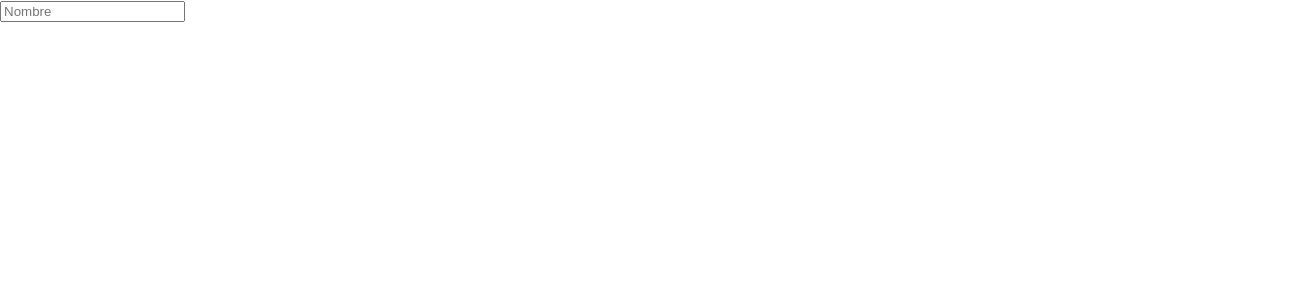
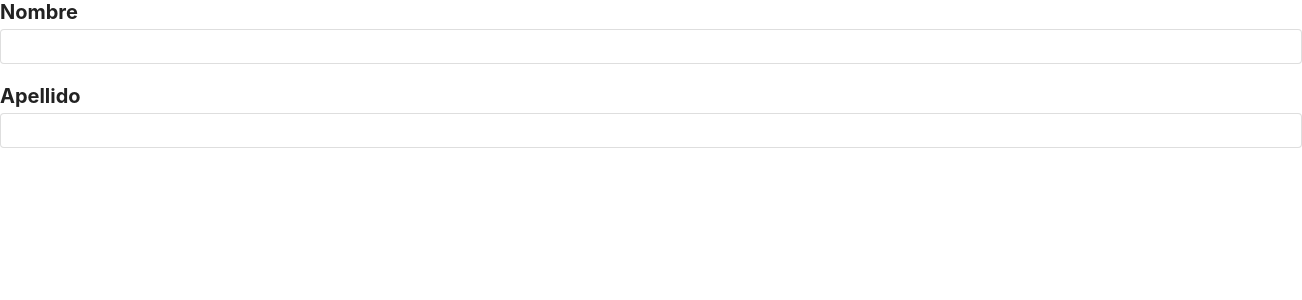
Before and after one commit to adrian1426/ReactJS_GestorUsuarios, a React (Create React App) app: page / in a window 1280 px wide. Shown: the top 300 px of the page, 1302 px wide, since content can reach past the window. Built offline with nearby package versions, Linux system fonts and the light colour scheme.

Commit message:
Componente Input js y css

```diff
--- a/src/App.js
+++ b/src/App.js
@@ -1,7 +1,9 @@
+import Input from "./components/Input";
 import { useForm } from "./hooks/useForm";
 
 const initialState = {
-  nombre: ''
+  nombre: '',
+  apellido: ''
 };
 
 function App() {
@@ -9,11 +11,18 @@
 
   return (
     <form>
-      <input
+      <Input
         name='nombre'
-        placeholder='Nombre'
         value={form.nombre}
         onChange={handleChange}
+        label='Nombre'
+      />
+
+      <Input
+        name='apellido'
+        value={form.apellido}
+        onChange={handleChange}
+        label='Apellido'
       />
     </form>
   );
--- /dev/null
+++ b/src/components/Input.css
@@ -0,0 +1,22 @@
+.field{
+  margin-bottom:20px
+}
+
+.field label{
+  display:block;
+  margin: 0 0 5px 0;
+  color:#222;
+  font-weight: 700;
+  font-size: 20px;
+}
+
+.field input{
+  background-color: #fff;
+  outline:0;
+  font-size: 20px;
+  padding:5px 10px;
+  border:1px solid rgba(34, 34, 34, 0.15);
+  color: #222;
+  border-radius: 4px;
+  width: 100%;
+}
--- /dev/null
+++ b/src/components/Input.js
@@ -0,0 +1,16 @@
+import './Input.css';
+
+const Input = props => {
+  const { label, ...resto } = props;
+
+  return (
+    <div className="field">
+      <label>{label}</label>
+      <input
+        {...resto}
+      />
+    </div>
+  );
+};
+
+export default Input;
```
